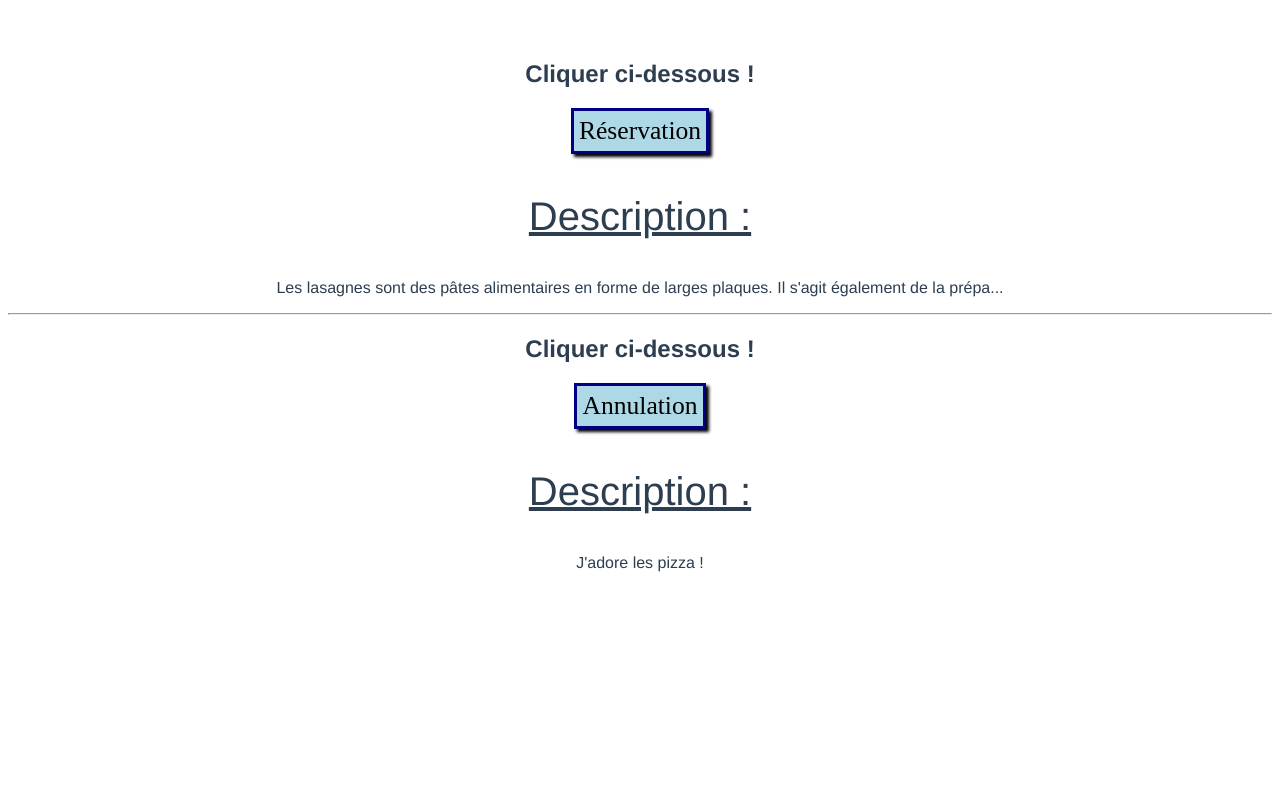
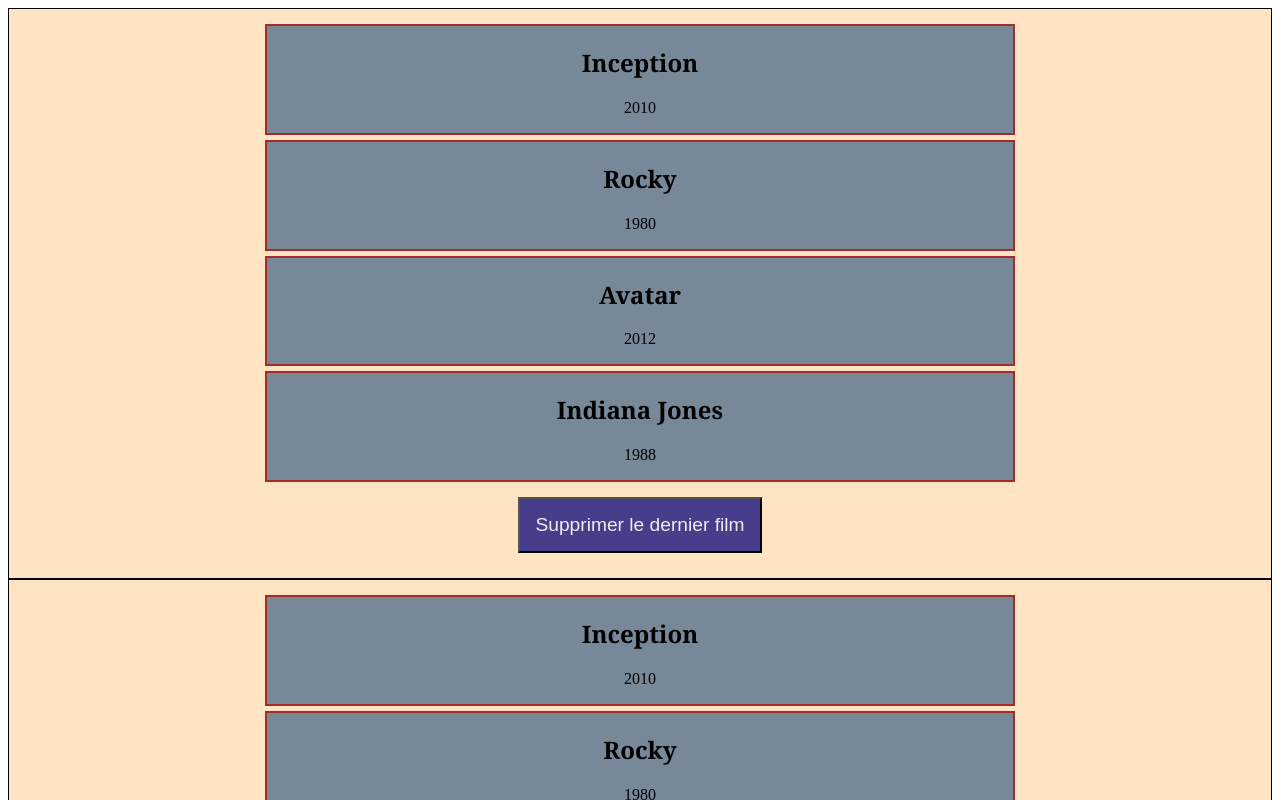
Before and after one commit to AlexandreDestoky/Vue_js, a Vue app in the folder test_cli/: page / in a window 1280 px wide. Shown: the top 800 px of the page. Built offline with nearby package versions, Linux system fonts and the light colour scheme.

Commit message:
Props tableau d'objet

```diff
--- a/test_cli/src/App.vue
+++ b/test_cli/src/App.vue
@@ -1,37 +1,34 @@
 <template>
   <div id="app">
-
-    <BtnEasy :txt="action[0]" :article="lasagne" />
-    <hr>
-    <BtnEasy :txt="action[2]" :article="pizza"/>
+    <!-- <p>salut</p> -->
+    <Card :tabFilm="films"/>
+    <Card :tabFilm="films"/>
   </div>
 </template>
 
 <script>
-import BtnEasy from "./components/BtnEasy.vue";
+import Card from "./components/Card.vue";
 
 export default {
   name: "App",
   data() {
     return {
-      action: ["Réservation", "Commande", "Annulation"],
-      lasagne:"Les lasagnes sont des pâtes alimentaires en forme de larges plaques. Il s'agit également de la préparation utilisant ces mêmes pâtes et généralement faite de couches alternées de pâtes, de fromage et d'une sauce tomate avec de la viande, bien qu'il en existe au poisson, notamment au saumon, et végétariennes.",
-      pizza:"J'adore les pizza !"
+      films: [
+        { titre: "Inception", date: 2010,},
+        { titre: "Rocky", date: 1980 },
+        { titre: "Avatar", date: 2012 },
+        { titre: "Indiana Jones", date: 1988 },
+      ],
     };
   },
   components: {
-    BtnEasy,
+    Card
   },
 };
 </script>
 
 <style>
 #app {
-  font-family: Avenir, Helvetica, Arial, sans-serif;
-  -webkit-font-smoothing: antialiased;
-  -moz-osx-font-smoothing: grayscale;
-  text-align: center;
-  color: #2c3e50;
-  margin-top: 60px;
+  background: bisque;
 }
 </style>
--- /dev/null
+++ b/test_cli/src/components/Card.vue
@@ -0,0 +1,54 @@
+<template>
+<div class="card">
+  <div v-for="(film,index) in tabFilm" :key="index" class="carte">
+    <h2>{{film.titre}}</h2>
+    <p>{{film.date}}</p>
+  </div>
+  <button @click="deleteLastMovie">Supprimer le dernier film</button>
+</div>
+</template>
+
+<script>
+export default {
+  props: {
+    tabFilm : Array
+  },
+  methods: {
+    deleteLastMovie() {
+      this.tabFilm.pop();
+    }
+  },
+}
+</script>
+
+<style scoped>
+  .card {
+    border:1px solid black;
+    padding:10px;
+  }
+
+  h2 {
+    font-family: Cambria, Cochin, Georgia, Times, 'Times New Roman', serif;
+  }
+
+  .carte {
+    border: 2px solid brown;
+    margin:5px auto;
+    text-align: center;
+    width: 60%;
+    background: lightslategray;
+  }
+
+  button {
+    display: block;
+    margin:15px auto;
+    /* width: 200px; */
+    padding:15px;
+    background: darkslateblue;
+    color:#eee;
+    font-size: 1.2rem;
+    cursor: pointer;
+
+  }
+
+</style>
```
Also changed, not shown: test_cli/src/components/BtnEasy.vue (+43 -0 lines).
